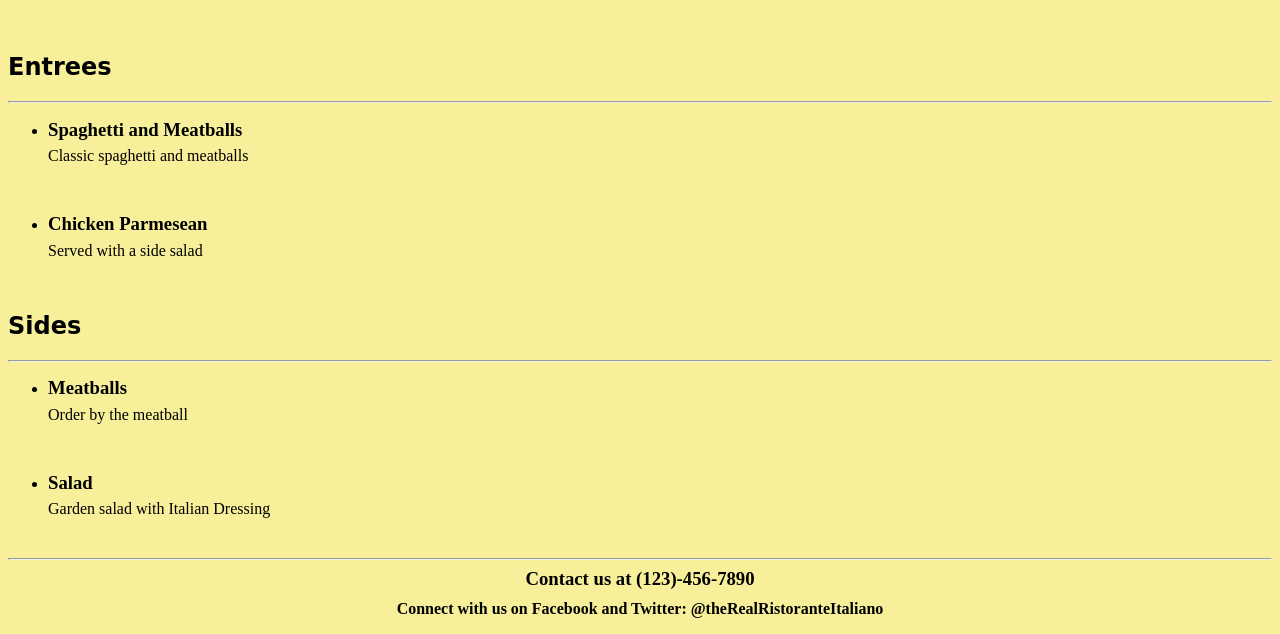
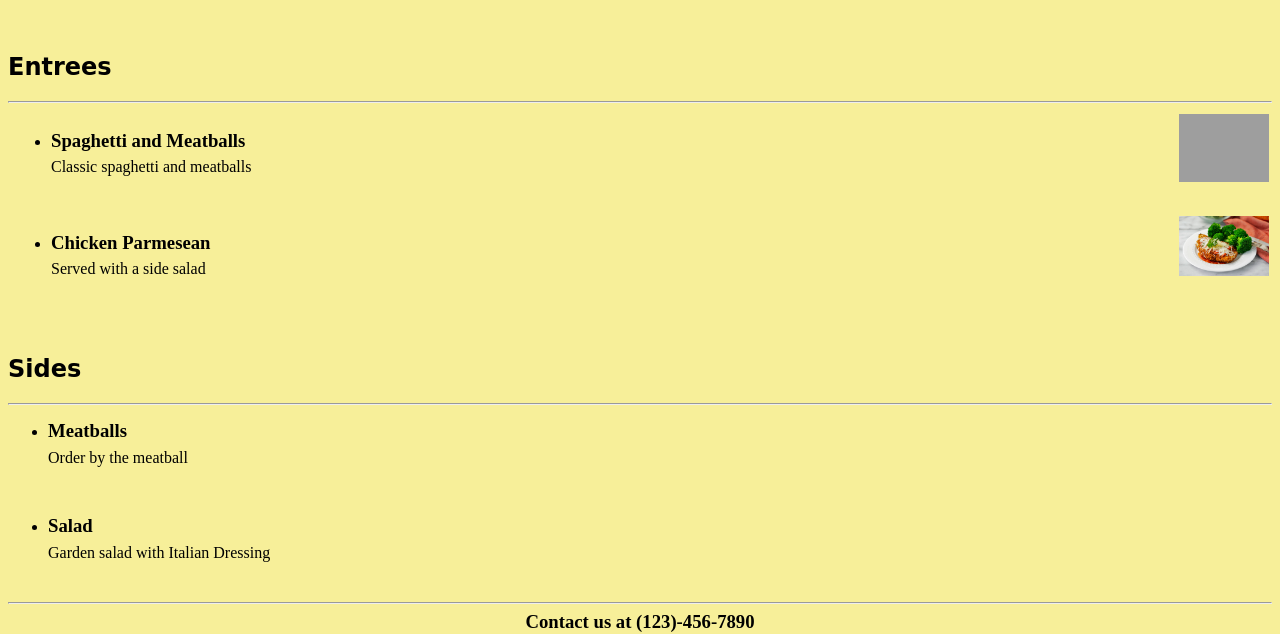
Before and after one commit to cczerwin762/firstWebwCSS, a plain HTML site: page index.html in a window 1280 px wide. Shown: the part 125-759 px from the top of the page. Drawn offline with Linux system fonts and the light colour scheme; grey boxes are pictures that could not be loaded.

Commit message:
added images; table-fied the entrees section

```diff
--- a/index.html
+++ b/index.html
@@ -11,17 +11,30 @@
     <br>
     <h2> Entrees </h2>
     <hr>
-    <ul>
+    <table>
+      <tr>
+        <td width = 500px><ul>
           <li>
             <h3>Spaghetti and Meatballs</h3>
             <p>Classic spaghetti and meatballs</p>
-        <br>
-      </li>
+          </li></ul>
+        </td>
+        <td>
+          <img src="pics/0171477.jpg" width="12%"/>
+        </td>
+      </tr>
+      <tr>
+        <td><ul>
           <li>
             <h3>Chicken Parmesean</h3>
             <p>Served with a side salad</p>
-      </li>
-    </ul>
+          </li></ul>
+        </td>
+        <td>
+          <img src="pics/Chicken-Parmesan-Barbara-Bakes.jpg" width= 12% />
+        </td>
+      </tr>
+    </table>
     <br>
     <h2> Sides </h2>
     <hr>
--- a/styles.css
+++ b/styles.css
@@ -1,14 +1,19 @@
 h1,h2 {
   font-family: "Brush Script MT", cursive;
+  clear: both
 }
 h3{
   line-height: 0px;
+  clear: left
 }
 p{
   line-height: 15px;
 }
 body{
   background: rgba(244, 234, 114, 0.72);
+}
+br{
+  display: inline-block;
 }
 h1{
   font-size: 350%;
@@ -18,6 +23,20 @@ h1{
 h4{
   text-align:center;
 }
-.fa-brands:before{
-  text-align:center;
+td img{
+  display: block;
+  margin-right: 0;
+  margin-left: auto;
 }
+td{
+  vertical-align: top;
+}
+tr{
+  height: 100px;
+  margin: 0;
+  padding: 0;
+}
+table{
+
+
+}
```
Also changed, not shown: pics/Chicken-Parmesan-Barbara-Bakes.jpg (added), 1 other file. Lines whose indentation alone changed are shown as unchanged.
